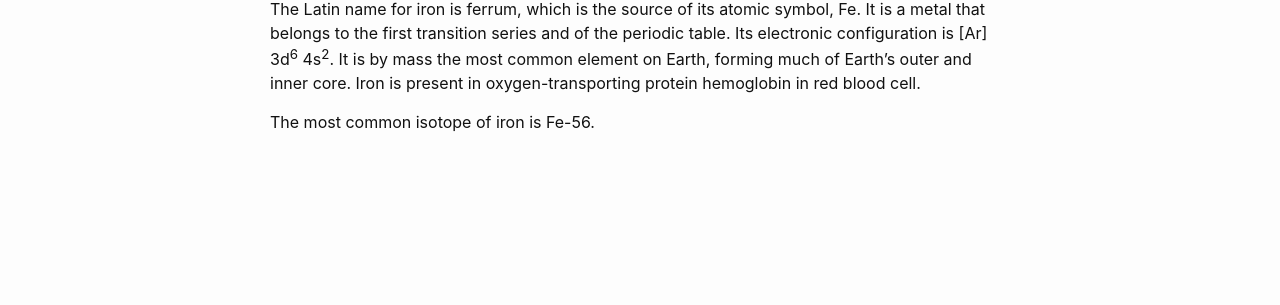
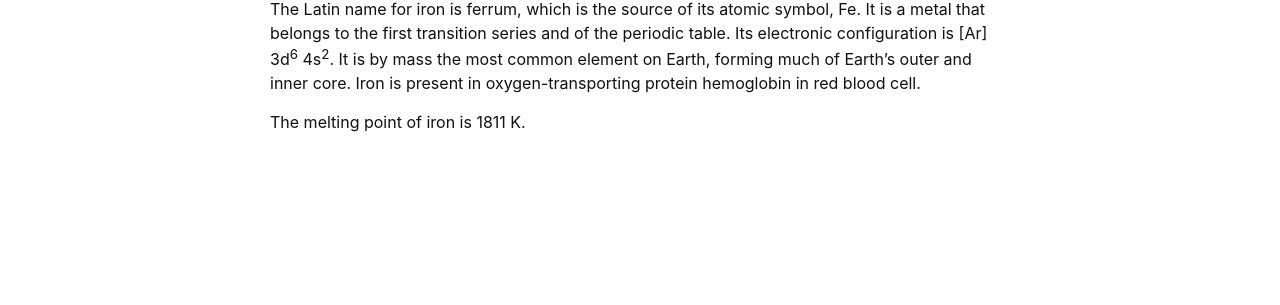
Before and after one commit to MolSSI-Education/periodic-table, a Jekyll site: the page built from elements/iron.md, in a window 1280 px wide. Shown: the part 254-559 px from the top of the page. Built offline with Jekyll 4.4.1, drawn with Linux system fonts in a browser that asks for light colours.

Commit message:
Add melting point of iron

```diff
--- a/elements/iron.md
+++ b/elements/iron.md
@@ -15,4 +15,4 @@ the most common element on Earth, forming much of Earth's
 outer and inner core. Iron is present in oxygen-transporting
 protein hemoglobin in red blood cell.
 
-The most common isotope of iron is Fe-56.
+The melting point of iron is 1811 K.
```
